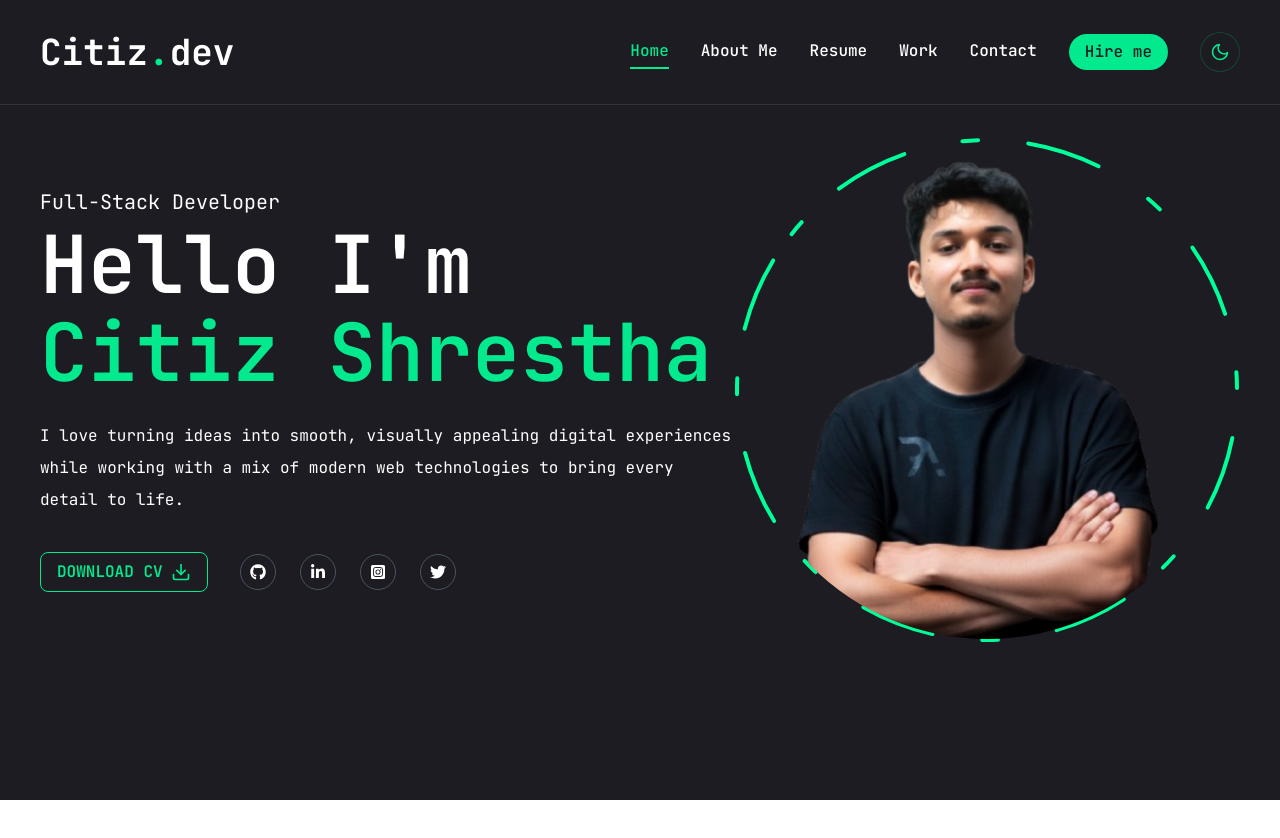
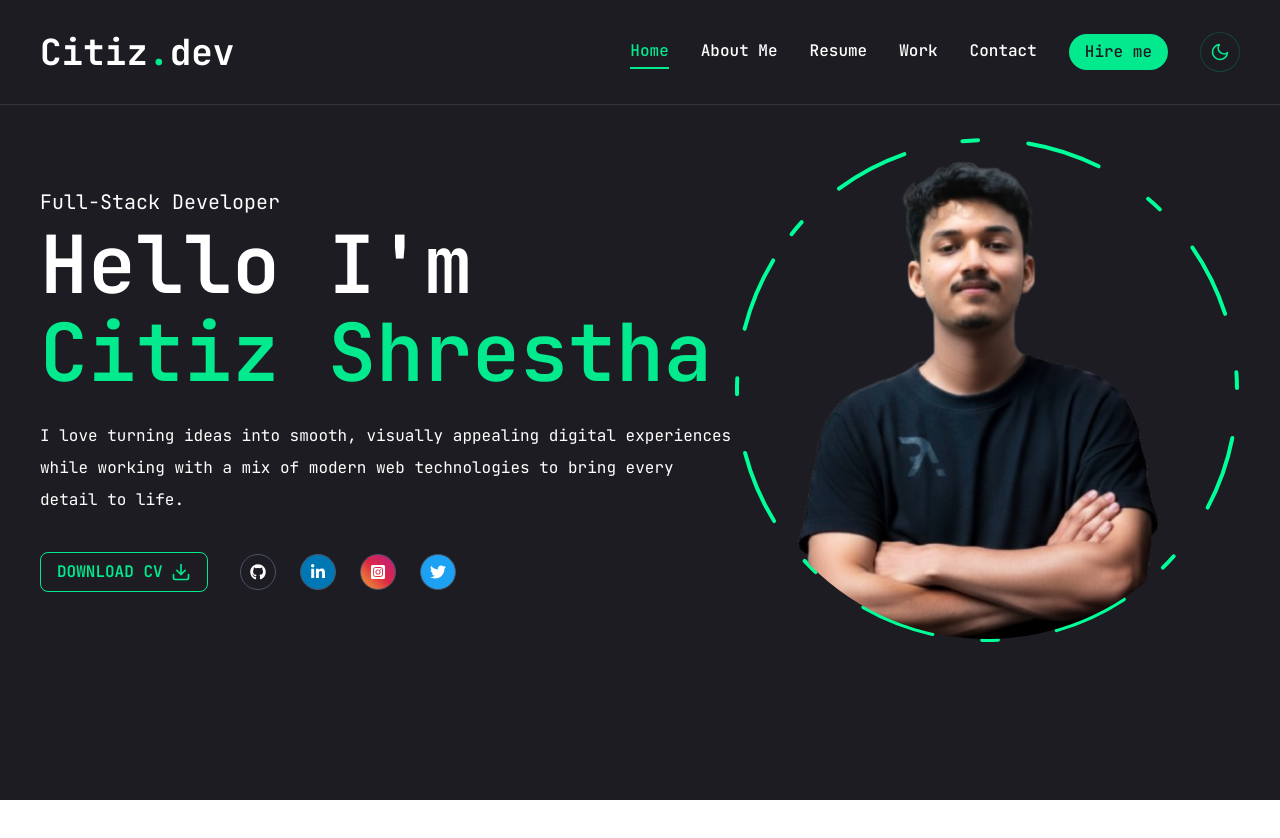
Before and after one commit to Citizshrestha/PortfolioSite, a Next.js app: page / in a window 1280 px wide. Shown: the top 838 px of the page. Built offline with nearby package versions, Linux system fonts and the light colour scheme.

Commit message:
color changes for socials

```diff
--- a/app/globals.css
+++ b/app/globals.css
@@ -151,39 +151,54 @@ body {
 }
 
 .social-twitter {
-  color: #1DA1F2 !important;
-  transition: color 0.3s ease;
+  color: #ffffff !important;
+  background-color: #1DA1F2 !important;
+  border-radius: 9999px;
+  padding: 8px;
+  display: inline-flex;
+  align-items: center;
+  justify-content: center;
 }
 
-/* Dark theme - only show colors on hover */
+/* Dark theme - show colored backgrounds with white icons */
 .dark .social-github {
   color: #ffffff !important;
-}
-.dark .social-github:hover {
-  color: #24292e !important;
-  background-color: #ffffff; /* ensure visibility on dark */
+  background-color: transparent;
   border-radius: 9999px;
+  padding: 8px;
+  display: inline-flex;
+  align-items: center;
+  justify-content: center;
 }
 
 .dark .social-linkedin {
   color: #ffffff !important;
-}
-.dark .social-linkedin:hover {
-  color: #0077B5 !important;
+  background-color: #0077B5 !important;
+  border-radius: 9999px;
+  padding: 8px;
+  display: inline-flex;
+  align-items: center;
+  justify-content: center;
 }
 
 .dark .social-instagram {
   color: #ffffff !important;
-}
-.dark .social-instagram:hover {
-  color: #E4405F !important;
+  background: linear-gradient(45deg, #f09433 0%, #e6683c 25%, #dc2743 50%, #cc2366 75%, #bc1888 100%) !important;
+  border-radius: 9999px;
+  padding: 8px;
+  display: inline-flex;
+  align-items: center;
+  justify-content: center;
 }
 
 .dark .social-twitter {
   color: #ffffff !important;
-}
-.dark .social-twitter:hover {
-  color: #1DA1F2 !important;
+  background-color: #1DA1F2 !important;
+  border-radius: 9999px;
+  padding: 8px;
+  display: inline-flex;
+  align-items: center;
+  justify-content: center;
 }
 
 /* Hide scrollbar */
--- a/components/Social.jsx
+++ b/components/Social.jsx
@@ -3,17 +3,17 @@ import Link from "next/link";
 import {FaGithub, FaLinkedinIn, FaInstagramSquare, FaTwitter} from "react-icons/fa";
 
 const socials = [
-    {icon: <FaGithub/>, path:"https://github.com/Citizshrestha", hoverClass: "social-github"},
-    {icon: <FaLinkedinIn/>, path:"https://www.linkedin.com/in/citiz-shrestha-00805b249/", hoverClass: "social-linkedin"},
-    {icon: <FaInstagramSquare/>, path:"https://www.instagram.com/citizshresthaa/", hoverClass: "social-instagram"},
-    {icon: <FaTwitter/>, path:"https://x.com/citizShrestha", hoverClass: "social-twitter"},
+    {icon: <FaGithub/>, path:"https://github.com/Citizshrestha", styleClass: "social-github"},
+    {icon: <FaLinkedinIn/>, path:"https://www.linkedin.com/in/citiz-shrestha-00805b249/", styleClass: "social-linkedin"},
+    {icon: <FaInstagramSquare/>, path:"https://www.instagram.com/citizshresthaa/", styleClass: "social-instagram"},
+    {icon: <FaTwitter/>, path:"https://x.com/citizShrestha", styleClass: "social-twitter"},
 ]
 const Social = ({containerStyles, iconStyles}) => {
   return (
     <div className={containerStyles}>
         {socials.map((social, idx) => {
            return (
-           <Link key={idx} href={social.path} className={`${iconStyles} ${social.hoverClass}`} target="_blank" rel="noopener noreferrer">
+           <Link key={idx} href={social.path} className={`${iconStyles} ${social.styleClass}`} target="_blank" rel="noopener noreferrer">
               {social.icon}
            </Link>
         );
```
